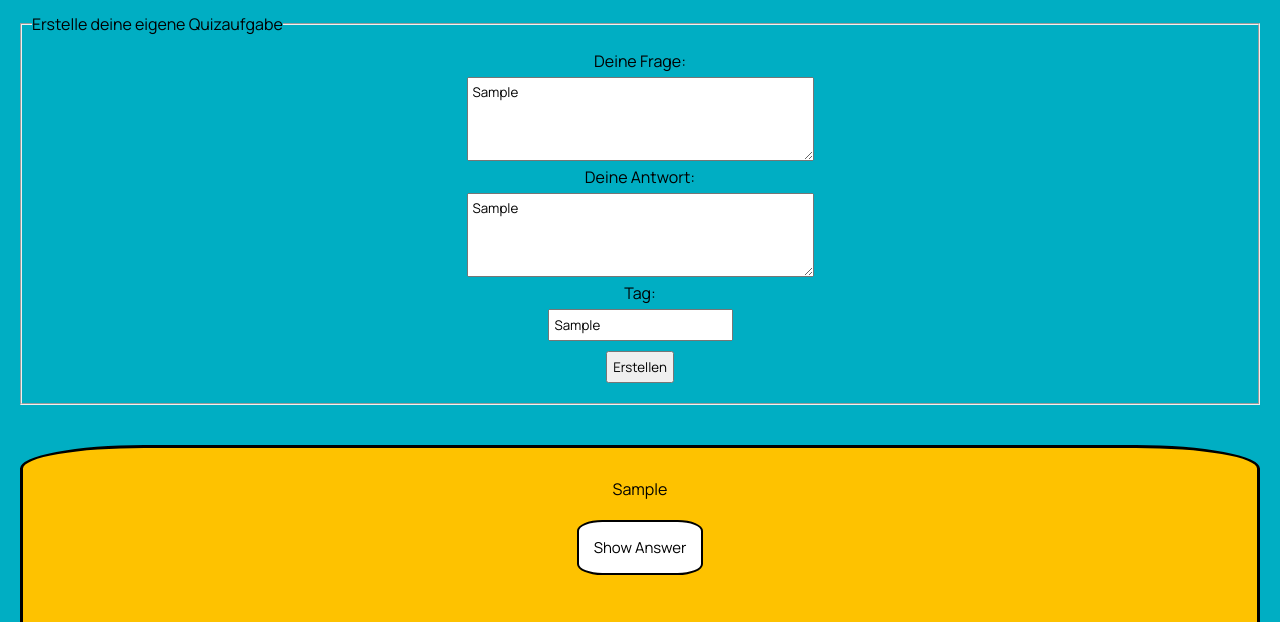
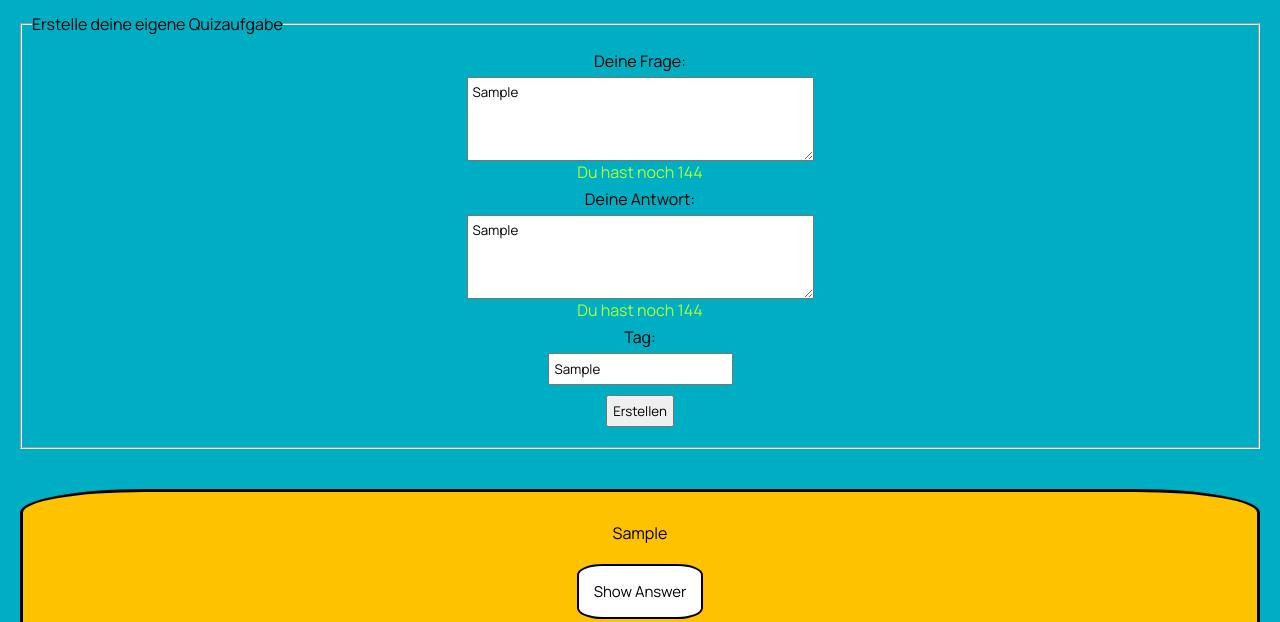
Before and after one commit to JanRaadts/quizapp, a plain HTML site: page form.html in a window 1280 px wide. Both pictures are taken after typing "Sample", "Sample", "Sample" into the empty fields and a click on the button "Erstellen". Shown: the part 111-733 px from the top of the page. Drawn offline with Linux system fonts and the light colour scheme.

Commit message:
add js form text runterzähler (#4)

```diff
--- a/css/components/card.css
+++ b/css/components/card.css
@@ -65,3 +65,8 @@
 .answer {
   margin: 0px 20px 50px 20px;
 }
+
+.buttonUnvisible {
+  background-color: rgba(255, 255, 255, 0);
+  border: none;
+}
--- a/css/components/form.css
+++ b/css/components/form.css
@@ -24,3 +24,7 @@ fieldset {
   border-radius: 10px;
   border: white 2px solid;
 }
+
+.display {
+  color: greenyellow;
+}
--- a/form.html
+++ b/form.html
@@ -21,6 +21,7 @@
           <legend>Erstelle deine eigene Quizaufgabe</legend>
           <label for="frage" class="formElemente">Deine Frage:</label>
           <textarea
+            maxlength="150"
             class="formElemente"
             name="frage"
             id="frage"
@@ -28,9 +29,11 @@
             rows="4"
             class="inputElemente"
           ></textarea>
+          <p class="display" data-js="display"></p>
 
           <label for="antwort" class="formElemente">Deine Antwort:</label>
           <textarea
+            maxlength="150"
             class="formElemente"
             name="antwort"
             id="antwort"
@@ -38,6 +41,7 @@
             rows="4"
             class="inputElemente"
           ></textarea>
+          <p class="display" data-js="display2"></p>
 
           <label for="tag" class="formElemente">Tag:</label>
           <input
--- a/js/form.js
+++ b/js/form.js
@@ -1,5 +1,20 @@
 const form = document.querySelector('[data-js="form"]');
 const main = document.querySelector("main");
+const quest = form.frage;
+const answ = form.antwort;
+const display = document.querySelector('[data-js="display"]');
+const display2 = document.querySelector('[data-js="display2"]');
+
+quest.addEventListener("input", () => {
+  console.log(form);
+  let zeichenZahl = 150 - quest.value.length;
+  display.textContent = `Du hast noch ${zeichenZahl}`;
+});
+
+answ.addEventListener("input", () => {
+  let zeichenZahl2 = 150 - answ.value.length;
+  display2.textContent = `Du hast noch ${zeichenZahl2}`;
+});
 
 form.addEventListener("submit", (event) => {
   event.preventDefault();
```
Also changed, not shown: index.html (+1 -1 lines).
